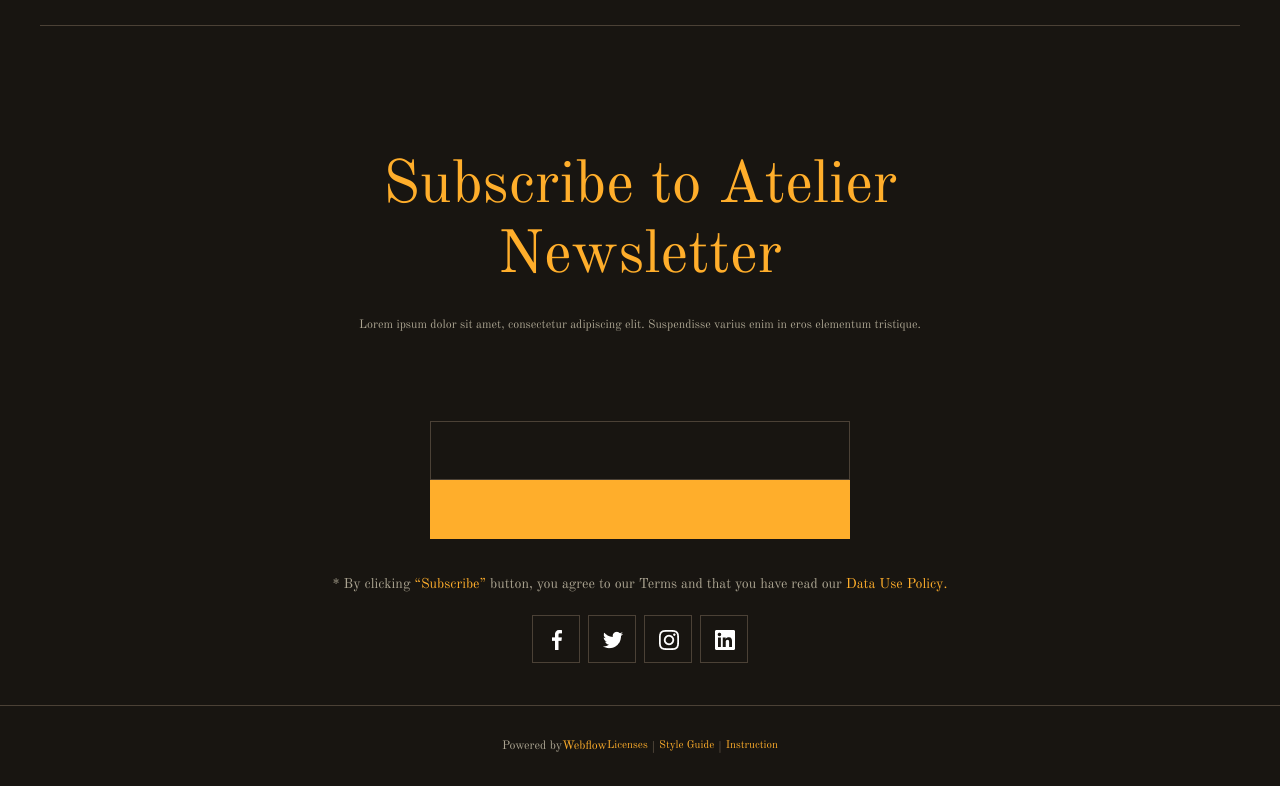
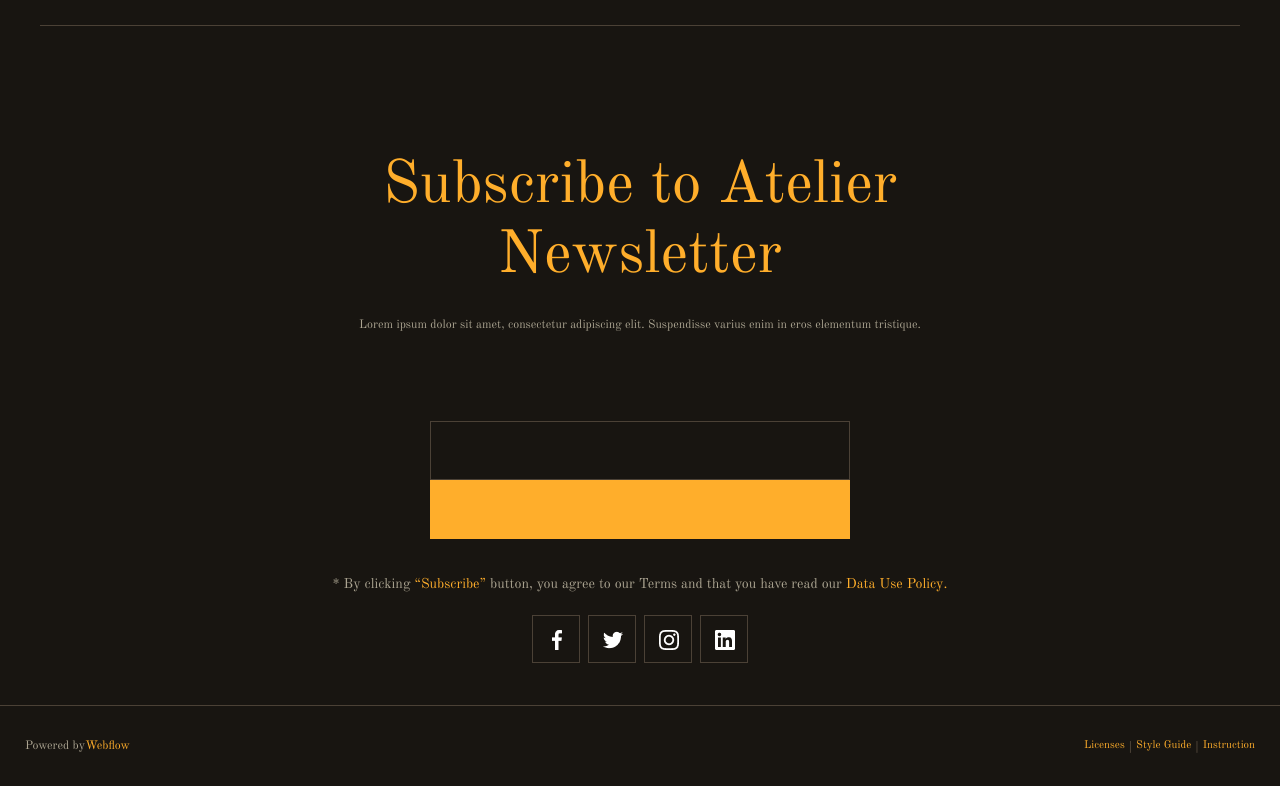
Before and after one commit to AbdulFattoh5/Atelier, a plain HTML site: page index.html in a window 1280 px wide. Shown: the part 5306-6092 px from the top of the page. Drawn offline with nearby package versions, Linux system fonts and the light colour scheme.

Commit message:
footer fix

```diff
--- a/css/style.css
+++ b/css/style.css
@@ -506,7 +506,7 @@ body {
 .footer_wrap {
     display: flex;
     align-items: center;
-    justify-content: center;
+    justify-content: space-between;
 }
 
 .footer_list {
```
